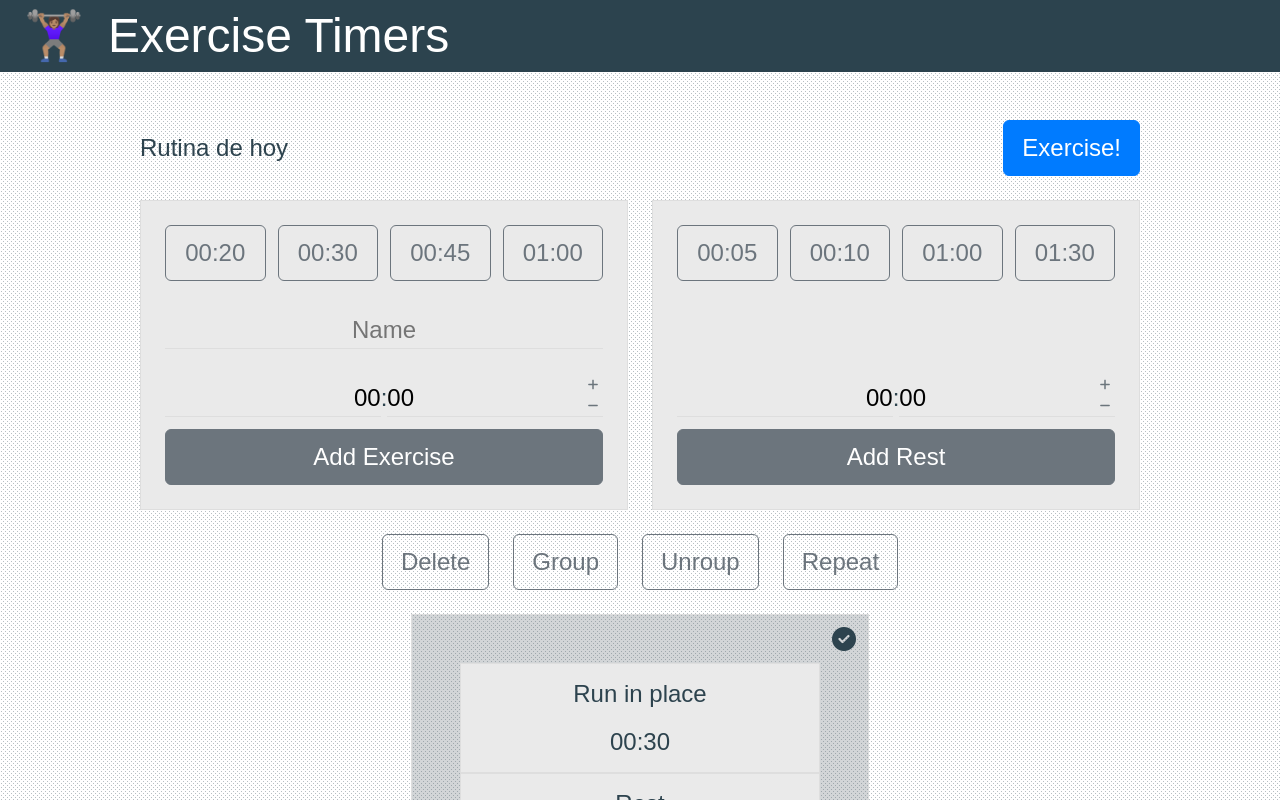
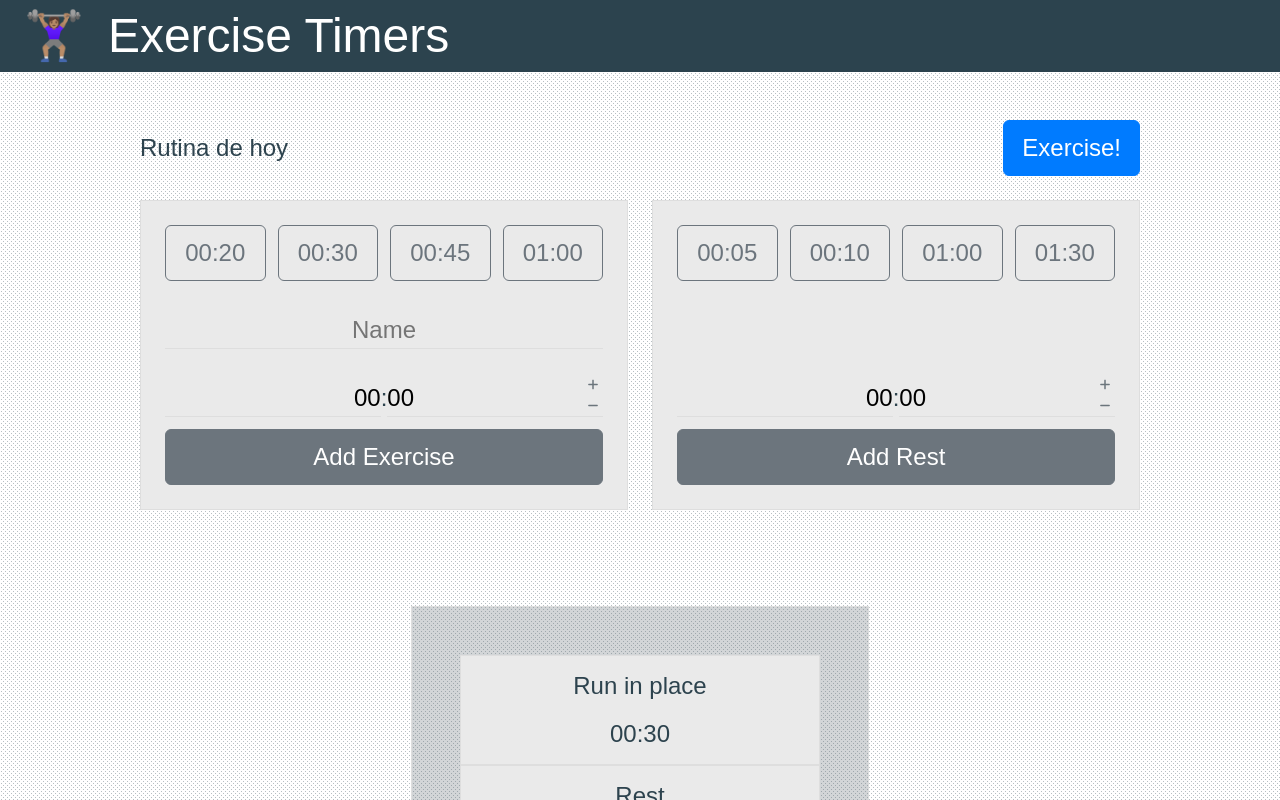
Before and after one commit to gabyvs/exercise-timers, a React (Create React App) app: page / in a window 1280 px wide. Built offline with nearby package versions, Linux system fonts and the light colour scheme.

Commit message:
Select group

```diff
--- a/src/components/ConfigInterval.tsx
+++ b/src/components/ConfigInterval.tsx
@@ -101,6 +101,7 @@ export const ConfigInterval = (props: Props) => {
   const addInterval = () => {
     const duration = parseInt(minutes) * 60 + parseInt(seconds);
     props.onAddInterval({
+      id: Date.now(),
       name: props.type === 'rest' ? 'Rest' : name,
       type: props.type,
       duration,
--- a/src/components/EditIntervalGroup.tsx
+++ b/src/components/EditIntervalGroup.tsx
@@ -1,4 +1,4 @@
-import React from 'react';
+import React, { useState } from 'react';
 import { IntervalGroup } from '../domain/types';
 import { css } from 'glamor';
 import { EditInterval } from './EditInterval';
@@ -11,10 +11,23 @@ const styles = {
   },
   group: {
     border: `1px solid ${theme.divider}`,
-    backgroundColor: '#6c757c4d',
+    backgroundColor: 'rgba(108,117,124,0.3)',
     padding: '2rem',
     margin: '1rem',
     position: 'relative',
+    '&.selected': {
+      backgroundColor: 'rgba(108,117,124,0.5)',
+    },
+    '& .checkIcon': {
+      display: 'none',
+    },
+    '&:hover': {
+      cursor: 'pointer',
+      backgroundColor: 'rgba(108,117,124,0.5)',
+      '& .checkIcon': {
+        display: 'block',
+      },
+    },
   },
   checked: {
     position: 'absolute',
@@ -25,18 +38,32 @@ const styles = {
 
 interface Props {
   intervalGroup: IntervalGroup;
+  onToggle: (group: IntervalGroup, isSelected: boolean) => void;
 }
 
 export const EditIntervalGroup = (props: Props) => {
-  const intervals = props.intervalGroup.map((interval, index) => (
-    <EditInterval interval={interval} key={index} />
+  const [selected, updateSelected] = useState(false);
+  const intervals = props.intervalGroup.intervals.map((interval) => (
+    <EditInterval interval={interval} key={interval.id} />
   ));
-  const isSelected = true;
+
+  const onClick = () => {
+    const newState = !selected;
+    updateSelected(newState);
+    props.onToggle(props.intervalGroup, newState);
+  };
+
   return (
     <div {...css(styles.container)}>
-      <div {...css(styles.group)}>
-        {isSelected && (
+      <div
+        {...css(styles.group)}
+        onClick={onClick}
+        className={selected ? 'selected' : ''}
+      >
+        {selected ? (
           <span className='fas fa-check-circle' {...css(styles.checked)} />
+        ) : (
+          <span className='far fa-circle checkIcon' {...css(styles.checked)} />
         )}
         {intervals}
       </div>
--- a/src/components/EditRoutine.tsx
+++ b/src/components/EditRoutine.tsx
@@ -1,5 +1,5 @@
-import React from 'react';
-import { Routine } from '../domain/types';
+import React, { useState } from 'react';
+import { IntervalGroup, Routine } from '../domain/types';
 import { isIntervalGroup } from '../domain/utils';
 import { EditIntervalGroup } from './EditIntervalGroup';
 import { EditInterval } from './EditInterval';
@@ -10,6 +10,7 @@ const styles = {
   buttonContainer: {
     display: 'flex',
     justifyContent: 'center',
+    height: '2rem',
   },
   btn: {
     margin: '0 .5rem',
@@ -21,14 +22,41 @@ interface Props {
 }
 
 export const EditRoutine = (props: Props) => {
+  const [isIntervalSelected, updateIsIntervalSelected] = useState(false);
+  const [isGroupSelected, updateIsGroupSelected] = useState(false);
+  const [selectedIntervals, updateSelectedIntervals] = useState(
+    [] as Interval[]
+  );
+  const [selectedGroups, updateSelectedGroups] = useState(
+    [] as IntervalGroup[]
+  );
+
+  const onToggleGroup = (group: IntervalGroup, isSelected: boolean) => {
+    let updated: IntervalGroup[];
+    if (isSelected) {
+      updated = [...selectedGroups, group];
+    } else {
+      updated = selectedGroups.filter((s) => s.id !== group.id);
+    }
+    updateSelectedGroups(updated);
+    updateIsGroupSelected(updated.length > 0);
+  };
+
   const intervals = props.routine.intervals.map((interval, index: number) => {
     if (isIntervalGroup(interval))
-      return <EditIntervalGroup intervalGroup={interval} key={index} />;
+      return (
+        <EditIntervalGroup
+          intervalGroup={interval}
+          key={index}
+          onToggle={onToggleGroup}
+        />
+      );
     return <EditInterval interval={interval} key={index} />;
   });
   return (
     <div>
       <div {...css(styles.buttonContainer)}>
+        {(isGroupSelected || isIntervalSelected) && (
           <Button
             variant={'outline-secondary'}
             key={'delete'}
@@ -36,6 +64,8 @@ export const EditRoutine = (props: Props) => {
           >
             Delete
           </Button>
+        )}
+        {isIntervalSelected && !isGroupSelected && (
           <Button
             variant={'outline-secondary'}
             key={'group'}
@@ -43,13 +73,17 @@ export const EditRoutine = (props: Props) => {
           >
             Group
           </Button>
+        )}
+        {isGroupSelected && !isIntervalSelected && (
           <Button
             variant={'outline-secondary'}
             key={'ungroup'}
             {...css(styles.btn)}
           >
-          Unroup
+            Ungroup
           </Button>
+        )}
+        {(isIntervalSelected || isGroupSelected) && (
           <Button
             variant={'outline-secondary'}
             key={'repeat'}
@@ -57,6 +91,7 @@ export const EditRoutine = (props: Props) => {
           >
             Repeat
           </Button>
+        )}
       </div>
       <div>{intervals}</div>
     </div>
--- a/src/components/EditView.tsx
+++ b/src/components/EditView.tsx
@@ -26,13 +26,16 @@ const styles = {
 const initialRoutine: Routine = {
   name: 'Rutina de hoy',
   intervals: [
-    [
-      { name: 'Run in place', duration: 30, type: 'exercise' },
-      { name: 'Rest', duration: 5, type: 'rest' },
-      { name: 'Push Ups', duration: 30, type: 'exercise' },
-    ],
-    { name: 'Rest', duration: 90, type: 'rest' },
-    { name: 'Jump rope', duration: 30, type: 'exercise' },
+    {
+      id: 1,
+      intervals: [
+        { name: 'Run in place', duration: 30, type: 'exercise', id: 1 },
+        { name: 'Rest', duration: 5, type: 'rest', id: 2 },
+        { name: 'Push Ups', duration: 30, type: 'exercise', id: 3 },
+      ],
+    },
+    { name: 'Rest', duration: 90, type: 'rest', id: 4 },
+    { name: 'Jump rope', duration: 30, type: 'exercise', id: 5 },
   ],
 };
 
--- a/src/domain/types.ts
+++ b/src/domain/types.ts
@@ -1,8 +1,12 @@
-export type IntervalGroup = Interval[];
+export type IntervalGroup = {
+  id: number;
+  intervals: Interval[];
+};
 
 export type IntervalType = 'exercise' | 'rest';
 
 export type Interval = {
+  id: number;
   name: string;
   duration: number;
   type: IntervalType;
--- a/src/domain/utils.ts
+++ b/src/domain/utils.ts
@@ -18,7 +18,7 @@ export function isInterval(value: Interval | IntervalGroup): value is Interval {
 export function isIntervalGroup(
   value: Interval | IntervalGroup
 ): value is IntervalGroup {
-  return Array.isArray(value);
+  return !!((value as unknown) as IntervalGroup).intervals;
 }
 
 export function isExercise(type: IntervalType): boolean {
```
Lines whose indentation alone changed are shown as unchanged.
